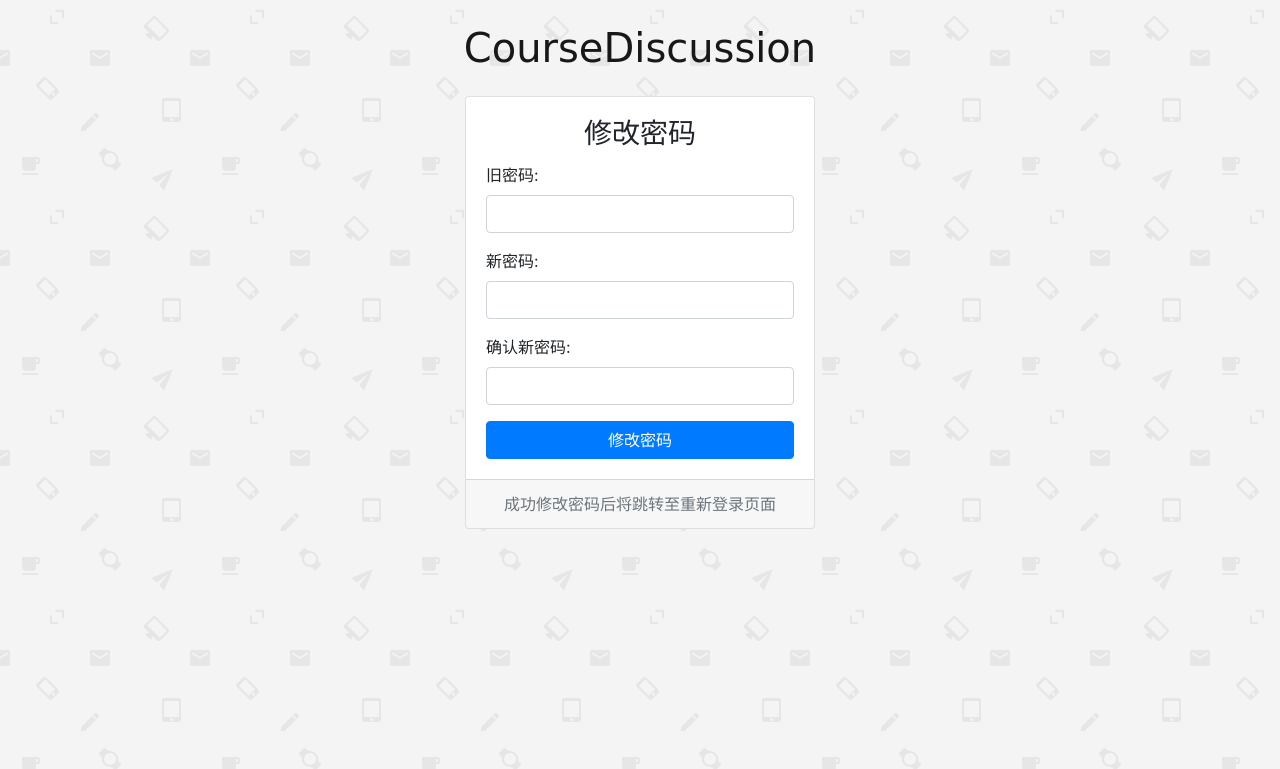
After one commit to WSY-123/CourseDiscussion_1, a Django app: template templates/users/password_reset.html in a window 1280 px wide. The commit adds this page. Shown: the top 769 px of the page. Run offline with Django 3.2, Linux system fonts and the light colour scheme; the template is opened without the code that fills it: values that come from a table or form of the project are taken from there, others are empty; parts of the project's set-up code (start-up, migrations or seed data) failed here and were passed over; some libraries are stand-ins or nearby versions.

Commit message:
新增用户修改密码功能

```diff
--- a/templates/base.html
+++ b/templates/base.html
@@ -93,6 +93,8 @@
              <div class="dropdown-menu dropdown-menu-right" aria-labelledby="userMenu">
               <a class="dropdown-item" href="{% url 'users:personalpage' %}">个人主页</a>
               <div class="dropdown-divider"></div>
+              <a class="dropdown-item" href="{% url 'users:password_reset' %}">修改密码</a>
+              <div class="dropdown-divider"></div>
               <a class="dropdown-item" href="{% url 'users:logout' %}">注销</a>
              </div>
             </li>
--- /dev/null
+++ b/templates/users/password_reset.html
@@ -0,0 +1,37 @@
+{% extends 'users/base_accounts.html' %}
+
+{% block title %}修改密码{% endblock %}
+
+{% block content %}
+  <div class="row justify-content-center">
+    <div class="col-lg-4 col-md-6 col-sm-8">
+      <div class="card">
+        <div class="card-body">
+          <h3 class="card-title text-center">修改密码</h3>
+            {% if message %}
+               <div class="alert alert-warning">{{ message }}</div>
+            {% endif %}
+          <form method="post" novalidate>
+            {% csrf_token %}
+            <div class="form-group">
+                {{ form.old_password.label_tag }}
+                {{ form.old_password }}
+            </div>
+              <div class="form-group">
+                {{ form.new_password1.label_tag }}
+                {{ form.new_password1 }}
+            </div>
+              <div class="form-group">
+                {{ form.new_password2.label_tag }}
+                {{ form.new_password2 }}
+            </div>
+            <button type="submit" class="btn btn-primary btn-block">修改密码</button>
+          </form>
+        </div>
+      <div class="card-footer text-muted text-center">
+          成功修改密码后将跳转至重新登录页面
+        </div>
+      </div>
+    </div>
+  </div>
+{% endblock %}
--- a/users/forms.py
+++ b/users/forms.py
@@ -48,3 +48,9 @@ class RegisterForm(forms.Form):
     sex = forms.ChoiceField(label='性别', choices=gender)
     captcha = CaptchaField(label='验证码')
     institute = forms.ChoiceField(label='学院', choices=institute)
+
+
+class PasswordResetForm(forms.Form):
+    old_password = forms.CharField(label="旧密码", max_length=256, widget=forms.PasswordInput(attrs={'class': 'form-control'}))
+    new_password1 = forms.CharField(label="新密码", max_length=256, widget=forms.PasswordInput(attrs={'class': 'form-control'}))
+    new_password2 = forms.CharField(label="确认新密码", max_length=256, widget=forms.PasswordInput(attrs={'class': 'form-control'}))
--- a/users/urls.py
+++ b/users/urls.py
@@ -10,4 +10,5 @@ urlpatterns = [
     path('register/', views.register, name='register'),
     path('process/', views.process, name='process'),
     path('personalpage/', views.personalpage, name='personalpage'),
+    path('passwordreset/', views.password_reset, name='password_reset')
 ]
```
Also changed, not shown: users/views.py (+30 -1 lines), db.sqlite3.
